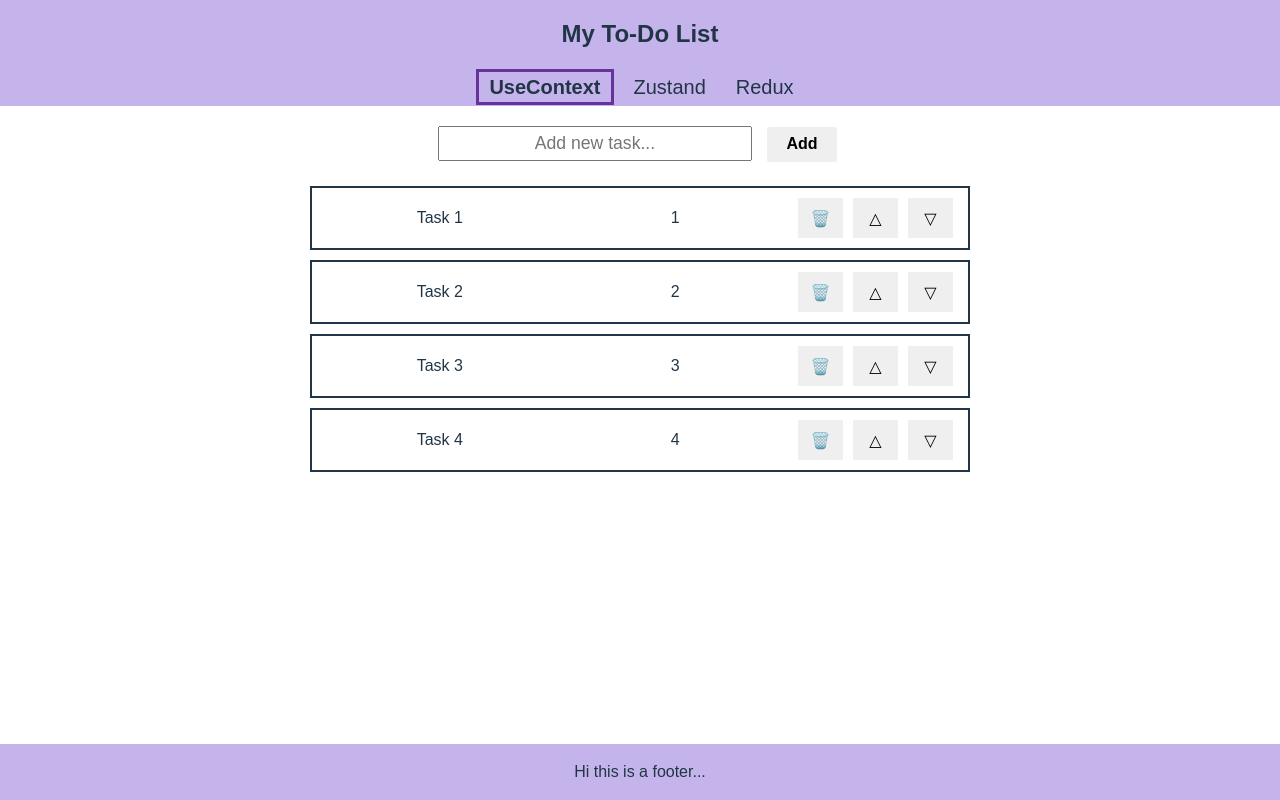
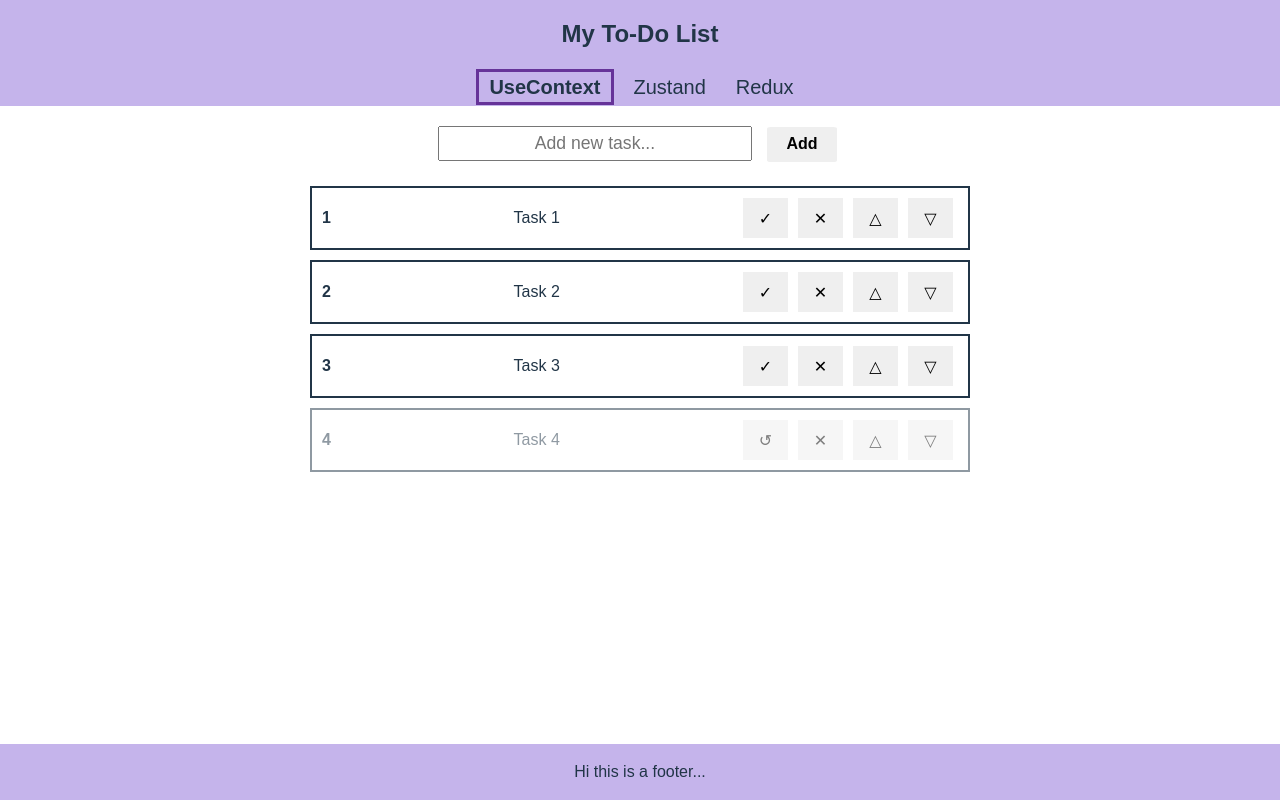
Before and after one commit to ReeveWorks/react-todolist2, a React (Vite) app: page / in a window 1280 px wide. Both pictures are taken after a click on the link "UseContext". Built offline with nearby package versions, Linux system fonts and the light colour scheme.

Commit message:
v5.3 Updating UseContext

```diff
--- a/src/components/todo-context.jsx
+++ b/src/components/todo-context.jsx
@@ -5,7 +5,7 @@ import { TasksContext } from '../contexts/tasksContext.jsx';
 
 function TodoListContext() {
   const [item, setItem] = useState("");
-  const {todo, setTodo, addTodo} = useContext(TasksContext);
+  const { todo, setTodo, addTodo, toggleTodo } = useContext(TasksContext);
 
   function InputChange(event) {
     setItem(event.target.value);
@@ -16,12 +16,6 @@ function TodoListContext() {
 
     addTodo(item);
     setItem("");
-  }
-
-
-  function deleteTask(index) {
-    const newTodo = todo.filter((_, i) => i !== index);
-    setTodo(newTodo);
   }
 
   return (
@@ -36,23 +30,43 @@ function TodoListContext() {
           Add
         </button>
 
-        <ol>
-          {todo.map((todo, index) => (
-          <li key={index}>
-            <span>{todo.task}</span>
-            <span>{todo.id}</span>
+        <ol className="lst-task">
+          {
+            todo
+              .filter(i => !i.status)
+              .sort((a, b) => a.id - b.id)
+              .map((todo) => (
+                <li key={todo.id}>
+                  <b>{todo.id}&nbsp;</b>
+                  <span>{todo.task}</span>
 
-            <button onClick={() => deleteTask(index)}>
-              🗑️
-            </button>
-            <button>
-              △
-            </button>
-            <button>
-              ▽
-            </button>
-          </li>
-          ))}
+
+                  <button onClick={() => toggleTodo(todo.id)}>✓</button>
+                  <button onClick={() => deleteTask(todo.id)}>✕</button>
+                  <button>△</button>
+                  <button>▽</button>
+                </li>
+              ))
+          }
+        </ol>
+        <ol className='lst-completed'>
+          {
+            todo
+              .filter(i => i.status)
+              .sort((a, b) => a.id - b.id)
+              .map((todo) => (
+                <li key={todo.id}>
+                  <b>{todo.id}&nbsp;</b>
+                  <span>{todo.task}</span>
+
+
+                  <button onClick={() => toggleTodo(todo.id)}>↺</button>
+                  <button onClick={() => deleteTask(todo.id)}>✕</button>
+                  <button>△</button>
+                  <button>▽</button>
+                </li>
+              ))
+          }
         </ol>
       </div>
     </>
--- a/src/contexts/tasksContext.jsx
+++ b/src/contexts/tasksContext.jsx
@@ -15,9 +15,14 @@ export const TasksProvider = ({ children }) => {
   function addTodo(task) {
     setTodo([...todo, { id: todo[todo.length - 1].id + 1, task, status: false }]);
   }
+  function toggleTodo(task) {
+    setTodo(todo.map((todo) =>
+      todo.id === task ? { ...todo, status: !todo.status } : todo
+    ));
+  }
 
   return (
-    <TasksContext.Provider value={{ todo, addTodo, setTodo }}>
+    <TasksContext.Provider value={{ todo, addTodo, setTodo, toggleTodo }}>
       {children}
     </TasksContext.Provider>
   );
```
